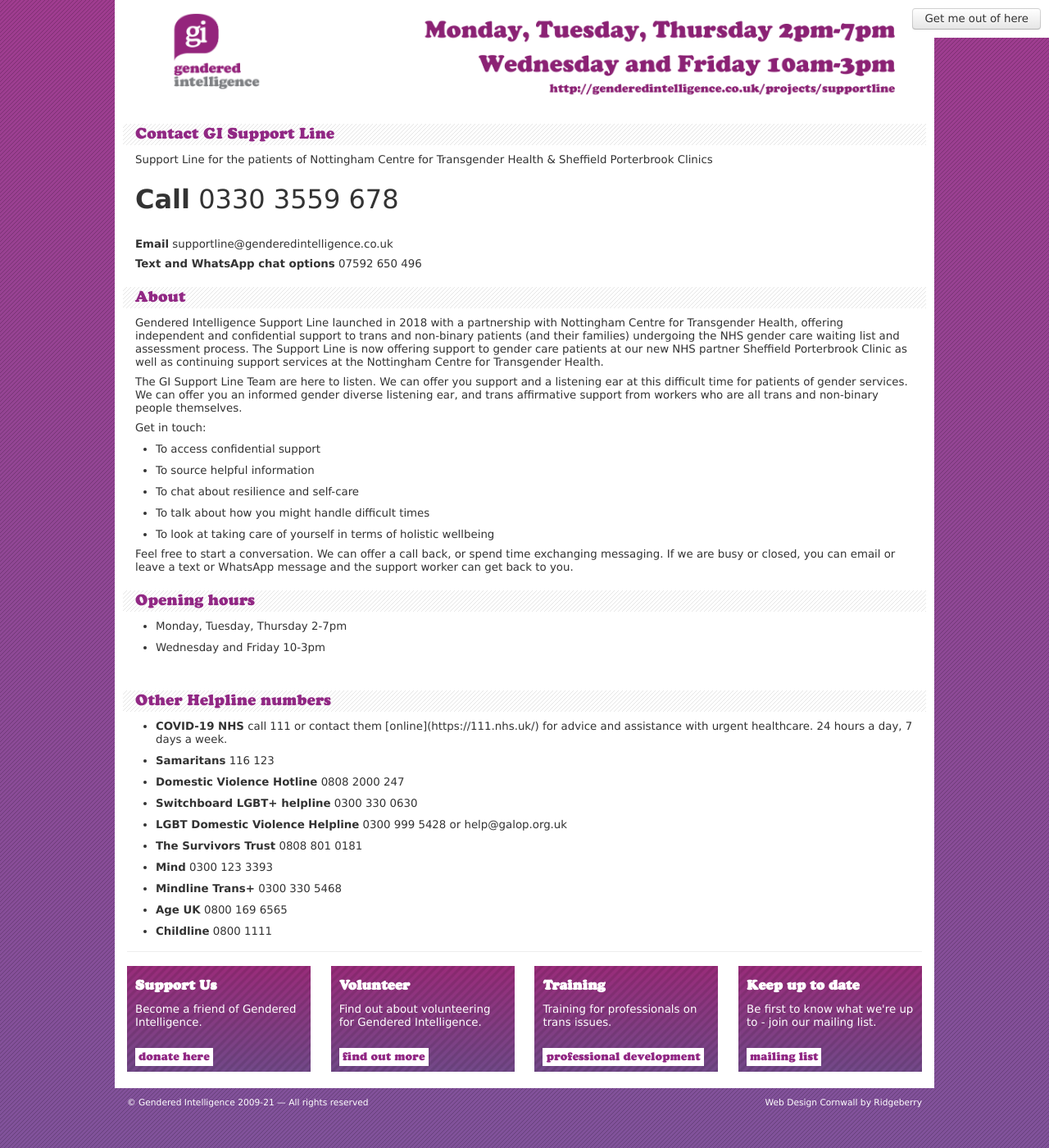
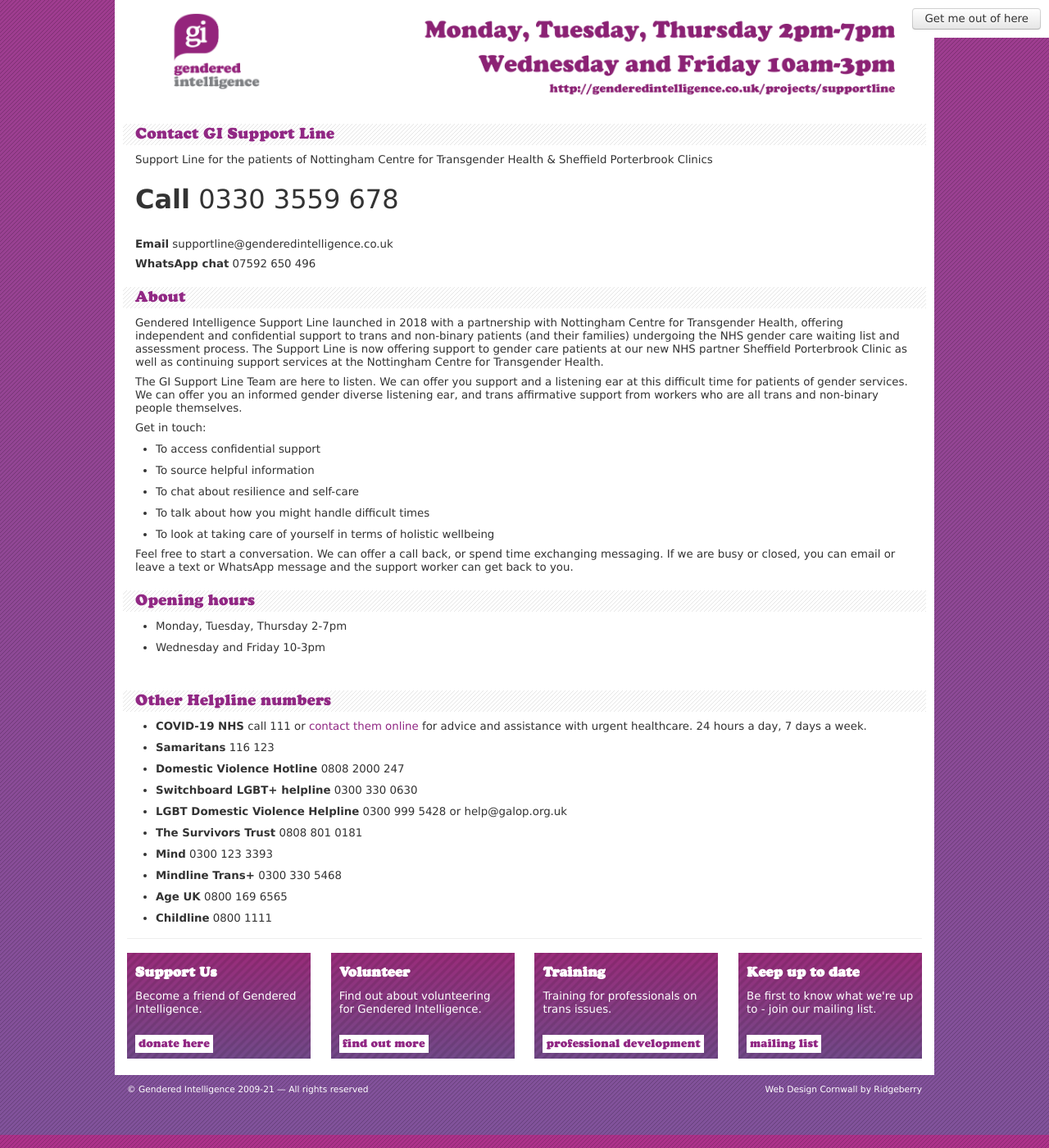
Before and after one commit to gracehagger/genderedintelligence.co.uk, a Jekyll site: the page built from projects/supportline.html, in a window 1280 px wide and 1400 px high, scrolled down 630 px. Shown: the whole window at 82% size. Built offline with Jekyll 4.4.1, drawn with Linux system fonts in a browser that asks for light colours; nearby versions of some CDN libraries.

Commit message:
Update supportline.html
updated broken code and removed 'text' from contact

```diff
--- a/projects/supportline.html
+++ b/projects/supportline.html
@@ -28,7 +28,7 @@
 
 <p><strong>Email</strong> supportline@genderedintelligence.co.uk</p>
 
-<p><strong>Text and WhatsApp chat options</strong> 07592 650 496</p>
+<p><strong>WhatsApp chat</strong> 07592 650 496</p>
 
 <h2>About</h2>
 
@@ -67,7 +67,7 @@
 
 <h2>Other Helpline numbers</h2>
 
-<ul><li><b>COVID-19 NHS</b> call 111 or contact them [online](https://111.nhs.uk/) for advice and assistance with urgent healthcare. 24 hours a day, 7 days a week.</il>
+<ul><li><b>COVID-19 NHS</b> call 111 or <a href="https://111.nhs.uk/">contact them online</a> for advice and assistance with urgent healthcare. 24 hours a day, 7 days a week.</il>
 
 <li><b>Samaritans</b> 116 123</il>
 
```
